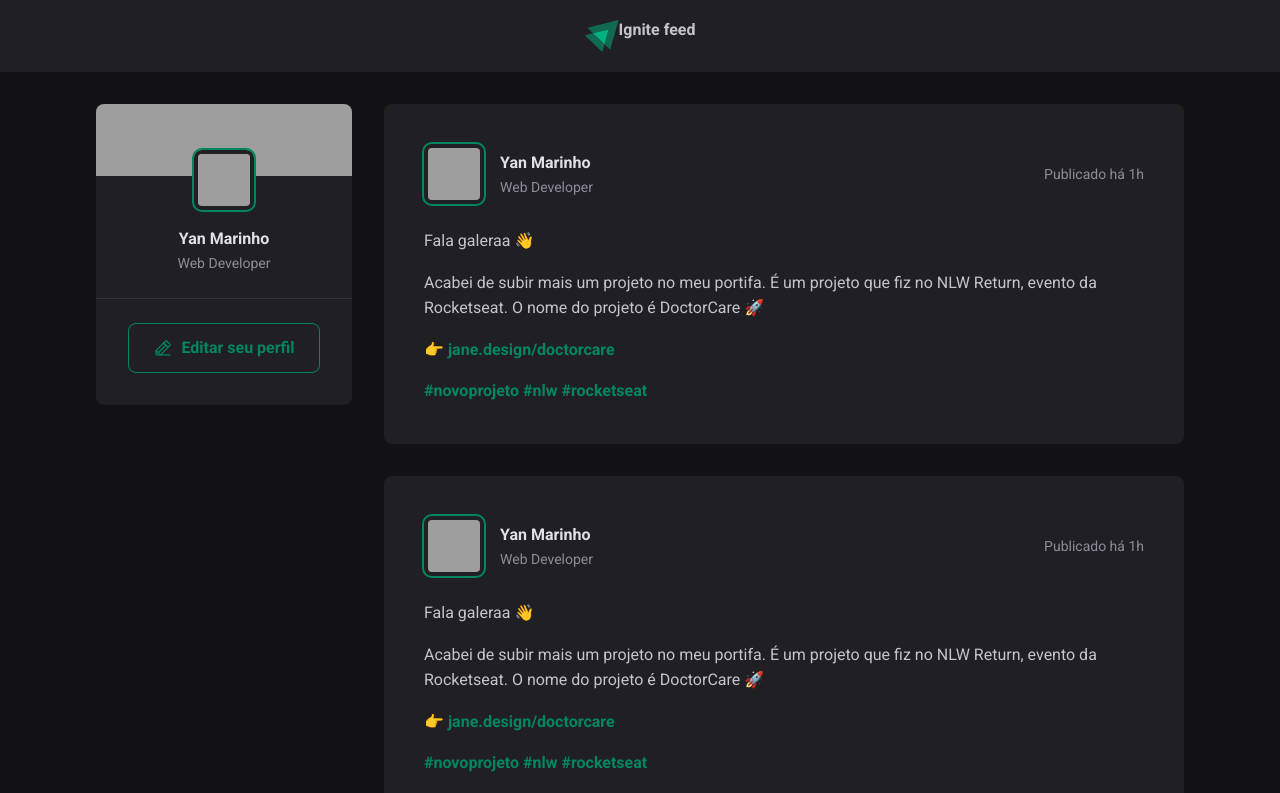
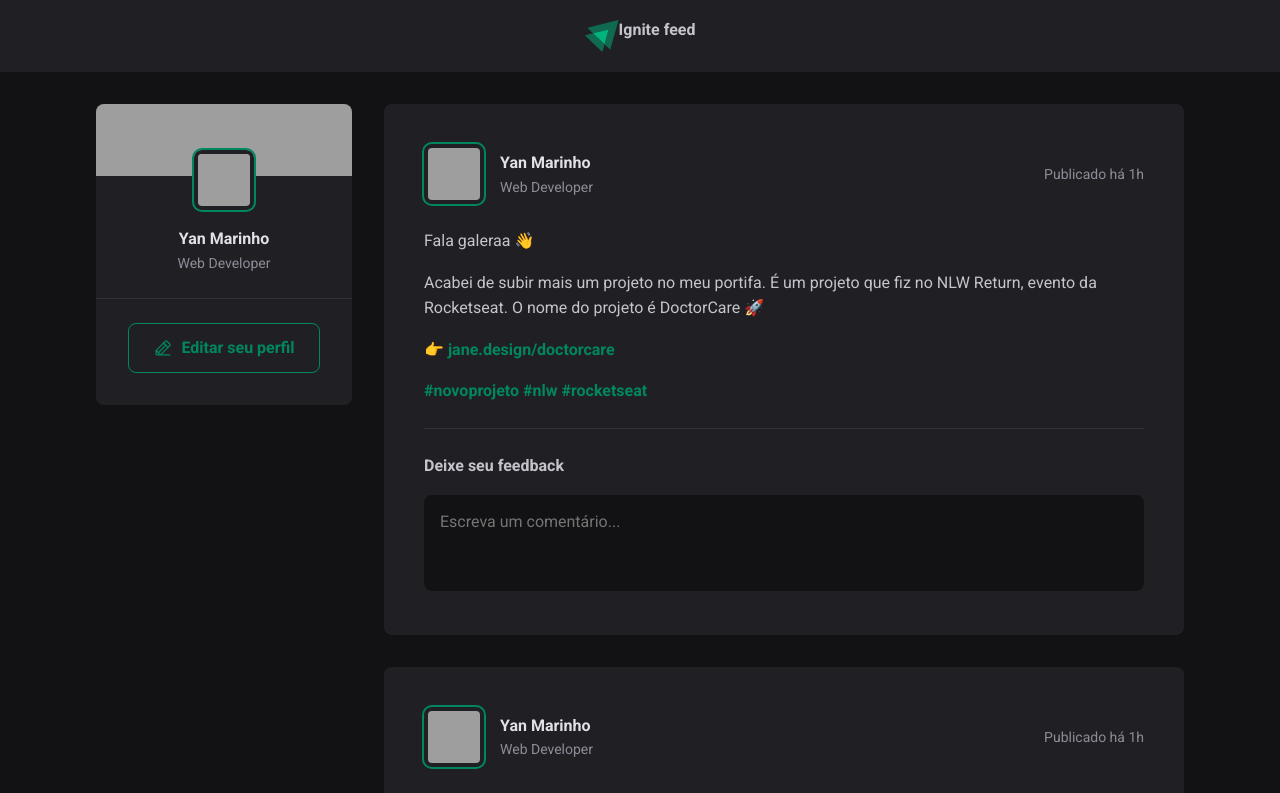
Before and after one commit to yankaique/react-feed, a React (Vite) app: page / in a window 1280 px wide. Shown: the top 793 px of the page. Built offline with nearby package versions, Linux system fonts and the light colour scheme; grey boxes are pictures that could not be loaded.

Commit message:
✨ adding comment form

```diff
--- a/src/components/Post.jsx
+++ b/src/components/Post.jsx
@@ -37,6 +37,13 @@
           <a href="">#rocketseat</a>
         </p>
       </div>
+      <form className={styles.commentForm}>
+        <strong>Deixe seu feedback</strong>
+        <textarea placeholder="Escreva um comentário..."></textarea>
+        <footer>
+          <button type="submit">Publicar</button>
+        </footer>
+      </form>
     </article>
   );
 }
--- a/src/components/Post.module.css
+++ b/src/components/Post.module.css
@@ -68,3 +68,54 @@
   color: var(--gray-400);
   line-height: 1.6;
 }
+
+.commentForm {
+  width: 100%;
+  margin-top: 1.5rem;
+  padding-top: 1.5rem;
+  border-top: 1px solid var(--gray-600);
+}
+
+.commentForm > strong {
+  line-height: 1.6;
+  color: var(--grey-100);
+}
+
+.commentForm textarea {
+  width: 100%;
+  background: var(--gray-900);
+  border: 0;
+  resize: none;
+  height: 6rem;
+  padding: 1rem;
+  border-radius: 8px;
+  color: var(--gray-100);
+  line-height: 1.4;
+  margin-top: 1rem;
+}
+
+.commentForm footer {
+  visibility: hidden;
+  max-height: 0;
+}
+
+.commentForm:focus-within footer {
+  visibility: visible;
+  max-height: none;
+}
+
+.commentForm button[type="submit"] {
+  padding: 1rem 1.5rem;
+  margin-top: 1rem;
+  border-radius: 8px;
+  border: 0;
+  background: var(--green-500);
+  color: var(--white);
+  font-weight: bold;
+  cursor: pointer;
+  transition: background-color 0.1s;
+}
+
+.commentForm button[type="submit"]:hover {
+  background: var(--green-300);
+}
--- a/src/global.css
+++ b/src/global.css
@@ -11,6 +11,11 @@
 
   --green-300: #08b37e;
   --green-500: #00875f;
+}
+
+:focus {
+  outline: transparent;
+  box-shadow: 0 0 0 2px var(--green-500);
 }
 
 * {
```
